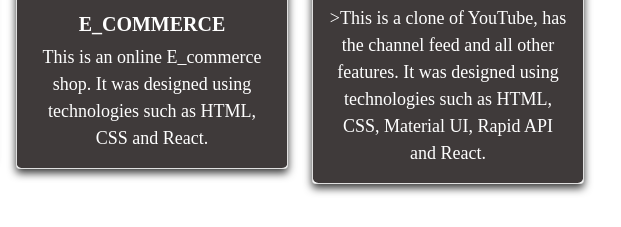
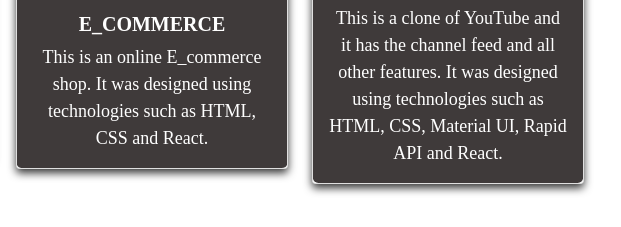
Before and after one commit to Mimi-codes/Mimi-codes.github.io, a plain HTML site: page index.html in a window 1280 px wide. Shown: the part 1527-1754 px from the top of the page, 488-1109 px from the left. Drawn offline with nearby package versions, Linux system fonts and the light colour scheme; a web font is replaced by a local one.

Commit message:
Update index.html

```diff
--- a/index.html
+++ b/index.html
@@ -164,7 +164,7 @@
           <img src="./images/youtubeclone.jpg" class="img-thumbnail" alt="...">
       <div class="card-body">
         <h5 class="card-title mt-2">YouTube Clone</h5>
-        <p class="card-text opacity-50">>This is a clone of YouTube, has the channel feed and all other features.
+        <p class="card-text opacity-50">This is a clone of YouTube and it has the channel feed and all other features.
           It was designed using technologies such as HTML, CSS, Material UI, Rapid API and React.</p>
         </div>
         </div>
```
